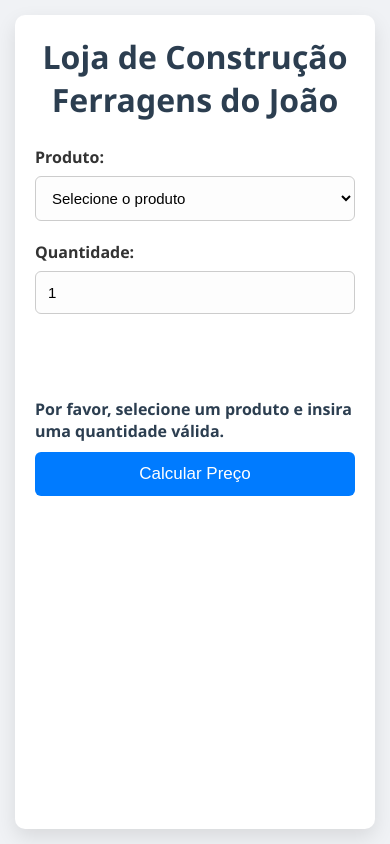
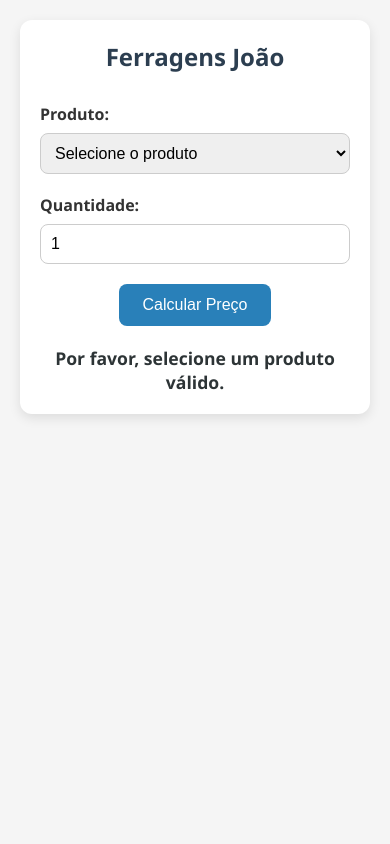
Before and after one commit to pelesenai12/real.script, a plain HTML site: page ferragensjoao/index.html in a window 390 px wide. Both pictures are taken after a click on the button "Calcular Preço". Drawn offline with Linux system fonts and the light colour scheme.

Commit message:
Descrição das alterações do dia

```diff
--- a/ferragensjoao/index.html
+++ b/ferragensjoao/index.html
@@ -1,17 +1,18 @@
-<!<!DOCTYPE html>
+<!DOCTYPE html>
 <html lang="pt-br">
 <head>
   <meta charset="UTF-8" />
   <meta name="viewport" content="width=device-width, initial-scale=1.0" />
-  <title>Loja de Construção Ferragens do João</title>
+  <title>Ferragens João - Loja de Construção</title>
+  <link rel="stylesheet" href="style.css" />
   <script src="script.js" defer></script>
-  <link rel="stylesheet" href="staly.css" />
-
 </head>
 <body>
-  <form action="#" method="post">
-    <h1>Loja de Construção Ferragens do João</h1>
-
+  <main>
+    <section class="container">
+      <h1>Ferragens João</h1>
+      <form id="formulario" method="post">
+        <div class="form-group">
           <label for="produto">Produto:</label>
           <select id="produto" name="produto" required onchange="mostrarPreco()">
             <option value="">Selecione o produto</option>
@@ -19,27 +20,24 @@
             <option value="pregos">Pregos</option>
             <option value="parafusos">Parafusos</option>
           </select>
+        </div>
 
+        <div class="form-group">
           <label for="quantidade">Quantidade:</label>
-    <input
-      type="number"
-      id="quantidade"
-      name="quantidade"
-      min="1"
-      step="1"
-      value="1"
-      required
+          <input type="number" id="quantidade" name="quantidade" min="1" step="1" value="1" required
         />
+        </div>
 
-    <div id="precoProduto"></div>
-    <div id="estoqueProduto"></div>
+        <div id="precoProduto" class="info"></div>
+        <div id="estoqueProduto" class="info"></div>
 
-    <br /><br />
-    <div id="resultado"></div>
+        <div class="form-actions">
           <button type="button" onclick="calcular()">Calcular Preço</button>
+        </div>
 
+        <div id="resultado" class="resultado"></div>
       </form>
-
-
+    </section>
+  </main>
 </body>
 </html>
--- a/ferragensjoao/script.js
+++ b/ferragensjoao/script.js
@@ -1,80 +1,43 @@
-// Estoque de produtos
-const estoque = {
-    martelo: 100,   // Quantidade em estoque
-    pregos: 100,
-    parafusos: 100
+// Simulação de dados de produtos
+const produtos = {
+  martelo: { preco: 25.90, estoque: 15 },
+  pregos: { preco: 0.10, estoque: 1000 },
+  parafusos: { preco: 0.20, estoque: 500 }
 };
 
 function mostrarPreco() {
-    const produto = document.getElementById("produto").value;
+  const produtoSelecionado = document.getElementById("produto").value;
   const precoDiv = document.getElementById("precoProduto");
   const estoqueDiv = document.getElementById("estoqueProduto");
 
-    let preco = 0;
+  if (produtoSelecionado && produtos[produtoSelecionado]) {
+    const { preco, estoque } = produtos[produtoSelecionado];
 
-    switch (produto) {
-      case "martelo":
-        preco = 49.00;
-        break;
-      case "pregos":
-        preco = 8.00;
-        break;
-      case "parafusos":
-        preco = 6.00;
-        break;
-      default:
-        precoDiv.innerHTML = "";
-        estoqueDiv.innerHTML = "";
+    precoDiv.textContent = `Preço unitário: R$ ${preco.toFixed(2)}`;
+    estoqueDiv.textContent = `Estoque disponível: ${estoque} unidades`;
+  } else {
+    precoDiv.textContent = "";
+    estoqueDiv.textContent = "";
+  }
+}
+
+function calcular() {
+  const produtoSelecionado = document.getElementById("produto").value;
+  const quantidade = parseInt(document.getElementById("quantidade").value, 10);
+  const resultadoDiv = document.getElementById("resultado");
+
+  if (!produtoSelecionado || !produtos[produtoSelecionado]) {
+    resultadoDiv.textContent = "Por favor, selecione um produto válido.";
     return;
   }
 
-    precoDiv.innerHTML = `Preço unitário: R$ ${preco.toFixed(2)}`;
-    estoqueDiv.innerHTML = `Estoque disponível: ${estoque[produto]} unidades`;
-  }
+  const { preco, estoque } = produtos[produtoSelecionado];
 
-  function calcular() {
-    const produto = document.getElementById("produto").value;
-    const quantidade = parseInt(document.getElementById("quantidade").value);
-    const resultado = document.getElementById("resultado");
-
-    resultado.classList.remove("error"); // Remove erro anterior, se houver
-
-    // Verifica se a quantidade e o produto estão corretos
-    if (!produto || isNaN(quantidade) || quantidade <= 0) {
-      resultado.classList.add("error"); // Adiciona destaque de erro
-      resultado.innerHTML = "Por favor, selecione um produto e insira uma quantidade válida.";
+  if (quantidade > estoque) {
+    resultadoDiv.innerHTML = `<span style="color: red;">Quantidade solicitada excede o estoque disponível.</span>`;
     return;
   }
 
-    // Verifica se há estoque suficiente
-    if (quantidade > estoque[produto]) {
-      resultado.classList.add("error");
-      resultado.innerHTML = `Não há estoque suficiente de ${produto}. Estoque disponível: ${estoque[produto]} unidades.`;
-      return;
-
+  const total = preco * quantidade;
+  resultadoDiv.innerHTML = `<strong>Total a pagar:</strong> R$ ${total.toFixed(2)}`;
 }
-
-    let precoUnitario = 0;
-
-    // Definindo os preços
-    switch (produto) {
-      case "martelo":
-        precoUnitario = 49.00;
-        break;
-      case "pregos":
-        precoUnitario = 8.00;
-        break;
-      case "parafusos":
-        precoUnitario = 6.00;
-        break;
-
-    }
-
-    const total = precoUnitario * quantidade;
-    resultado.classList.remove("error"); // Garante que a classe error não fique ativa
-    resultado.innerHTML = `Total: R$ ${total.toFixed(2)}`;
-
-    // Atualiza o estoque após a venda
-    estoque[produto] -= quantidade;
-    mostrarPreco(); // Atualiza o estoque disponível na tela
-  }
--- a/ferragensjoao/staly.css
+++ /dev/null
@@ -1,96 +0,0 @@
-/* Reset básico para evitar inconsistências */
-* {
-    margin: 0;
-    padding: 0;
-    box-sizing: border-box;
-  }
-
-  /* Fundo da página */
-  body {
-    font-family: 'Segoe UI', Tahoma, Geneva, Verdana, sans-serif;
-    background-color: #f0f2f5;
-    padding: 30px;
-    display: flex;
-    justify-content: center;
-  }
-
-  /* Painel do formulário */
-  form {
-    background-color: #ffffff;
-    width: 100%;
-    max-width: 500px;
-    padding: 30px 25px;
-    border-radius: 10px;
-    box-shadow: 0 8px 20px rgba(0, 0, 0, 0.1);
-  }
-
-  /* Título */
-  form h1 {
-    text-align: center;
-    color: #2c3e50;
-    margin-bottom: 25px;
-  }
-
-  /* Labels */
-  label {
-    display: block;
-    margin-bottom: 8px;
-    font-weight: 600;
-    color: #333;
-  }
-
-  /* Inputs e Select */
-  input[type="number"],
-  select {
-    width: 100%;
-    padding: 12px;
-    margin-bottom: 20px;
-    border: 1px solid #ccc;
-    border-radius: 6px;
-    font-size: 15px;
-    background-color: #fdfdfd;
-  }
-
-  /* Botão */
-  button {
-    width: 100%;
-    padding: 12px;
-    margin-top: 10px;
-    background-color: #007bff;
-    color: white;
-    font-size: 17px;
-    border: none;
-    border-radius: 6px;
-    cursor: pointer;
-    transition: background-color 0.3s ease;
-  }
-
-  button:hover {
-    background-color: #0056b3;
-  }
-
-  /* Divs informativas */
-  #precoProduto,
-  #estoqueProduto,
-  #resultado {
-    font-size: 16px;
-    color: #2c3e50;
-    margin-top: 10px;
-  }
-
-  /* Resultado com erro */
-  .error {
-    color: red;
-    font-weight: bold;
-  }
-
-  /* Responsividade */
-  @media (max-width: 600px) {
-    body {
-      padding: 15px;
-    }
-
-    form {
-      padding: 20px;
-    }
-  }
--- /dev/null
+++ b/ferragensjoao/style.css
@@ -0,0 +1,113 @@
+/* Reset básico */
+* {
+  margin: 0;
+  padding: 0;
+  box-sizing: border-box;
+}
+
+body {
+  font-family: "Segoe UI", Tahoma, Geneva, Verdana, sans-serif;
+  background-color: #f5f5f5;
+  color: #333;
+  padding: 20px;
+}
+
+/* Container central */
+.container {
+  max-width: 500px;
+  margin: auto;
+  background-color: #fff;
+  padding: 30px 40px;
+  border-radius: 12px;
+  box-shadow: 0 4px 12px rgba(0, 0, 0, 0.1);
+}
+
+/* Título principal */
+h1 {
+  text-align: center;
+  margin-bottom: 30px;
+  color: #2c3e50;
+}
+
+/* Grupos de formulário */
+.form-group {
+  margin-bottom: 20px;
+}
+
+label {
+  display: block;
+  margin-bottom: 8px;
+  font-weight: 600;
+}
+
+select,
+input[type="number"] {
+  width: 100%;
+  padding: 10px;
+  border: 1px solid #ccc;
+  border-radius: 8px;
+  font-size: 1rem;
+}
+
+/* Informações do produto */
+.info {
+  margin-top: 10px;
+  font-size: 0.95rem;
+  color: #555;
+}
+
+/* Botão */
+.form-actions {
+  text-align: center;
+  margin-top: 20px;
+}
+
+button {
+  background-color: #2980b9;
+  color: #fff;
+  border: none;
+  padding: 12px 24px;
+  font-size: 1rem;
+  border-radius: 8px;
+  cursor: pointer;
+  transition: background-color 0.3s ease;
+}
+
+button:hover {
+  background-color: #1f6391;
+}
+
+/* Resultado */
+.resultado {
+  margin-top: 20px;
+  font-size: 1.1rem;
+  text-align: center;
+  color: #2d3436;
+  font-weight: bold;
+}
+
+/* Responsivo */
+@media (max-width: 600px) {
+  .container {
+    padding: 20px;
+  }
+}
+.produto-imagem img {
+  max-width: 100%;
+  margin: 15px 0;
+  border-radius: 8px;
+  box-shadow: 0 2px 6px rgba(0, 0, 0, 0.1);
+}
+
+.carrinho-lista {
+  list-style: none;
+  padding-left: 0;
+  margin-top: 10px;
+}
+
+.carrinho-lista li {
+  margin-bottom: 6px;
+  padding: 8px;
+  background: #ecf0f1;
+  border-radius: 6px;
+}
```
Lines whose indentation alone changed are shown as unchanged.
